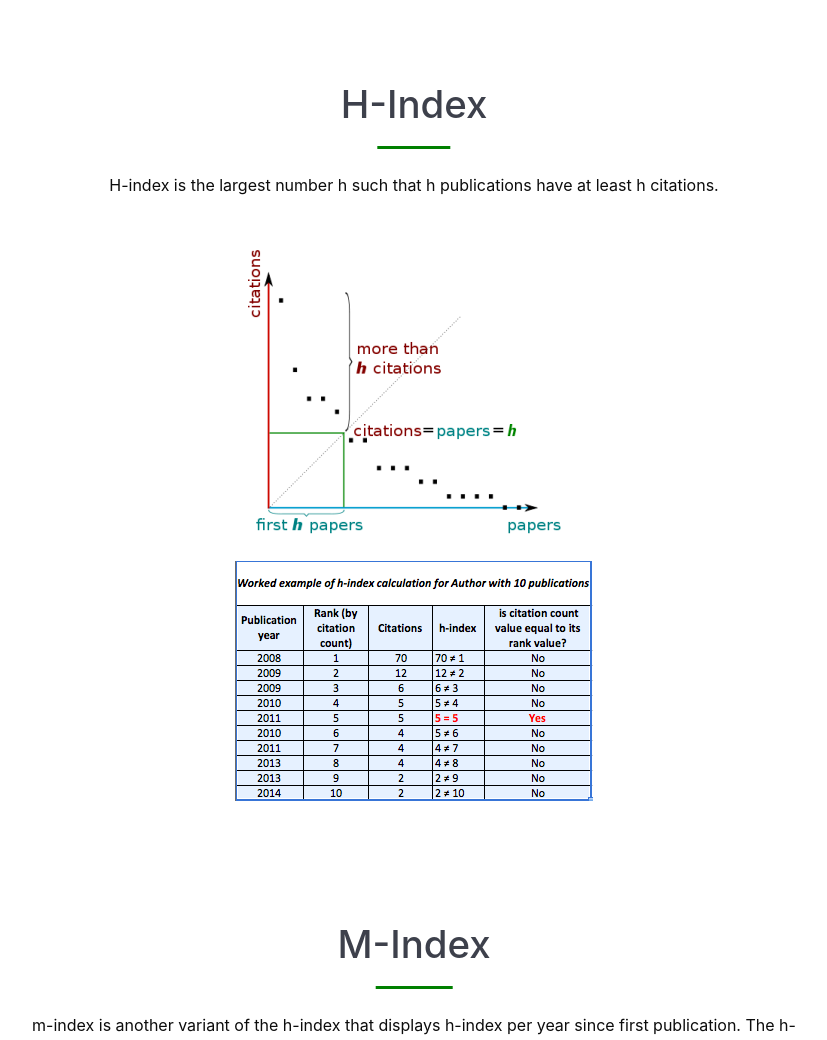
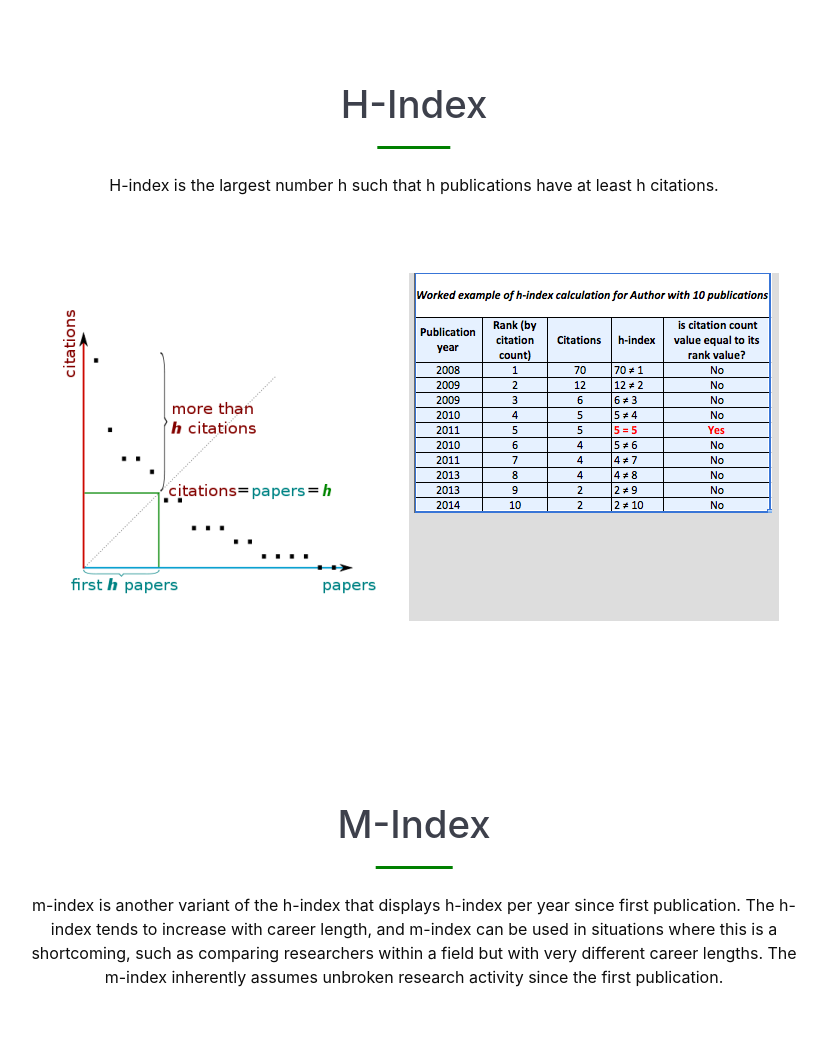
Before and after one commit to AOSSIE-Org/Aossie-Scholar, a Django app: page /metrics/info_page/ in a window 1280 px wide. Shown: the part 381-1421 px from the top of the page, without its empty margins (226-1053 px from the left). Run offline with Django 3.2, Linux system fonts and the light colour scheme; parts of the project's set-up code (start-up, migrations or seed data) failed here and were passed over; some libraries are stand-ins or nearby versions.

Commit message:
info page fixed

```diff
--- a/metrics/static/metrics/infodesign.css
+++ b/metrics/static/metrics/infodesign.css
@@ -1,6 +1,7 @@
-body{
+body {
 	overflow-x: hidden;
 }
+
 header {
 	padding: 156px 0 100px;
 }
@@ -64,7 +65,28 @@ img#navlogo {
 .def__image {
 	box-shadow: 0px 5px 10px rgba(0, 0, 0, 0.1);
 }
+
 .responsive {
 	max-width: 100%;
 	height: auto;
+}
+
+#wrapper {
+	max-width: 1050px;
+	margin: 60px auto 60px auto;
+	background-color: #DDD
   }
+  #outer {
+	display: table;
+	width: 100%;
+	table-layout: fixed;
+  }
+  .itemwrapper {
+	display: table-cell;
+	vertical-align: top;
+	width: 100%;
+  }
+  img {
+	max-width: 100%;
+	height: auto;
+  }
--- a/metrics/templates/metrics/info.html
+++ b/metrics/templates/metrics/info.html
@@ -62,10 +62,16 @@
                         <p class="def__text">
                             H-index is the largest number h such that h publications have at least h citations.
                         </p>
-                        <img class="responsive" id="hgraphimg" src="{% static 'metrics/images/hgraph.png' %}"
-                                alt="h index">
-                        <img class="responsive" id="hindeximg" src="{% static 'metrics/images/hindex.png' %}"
-                                alt="h index">
+                        <div id="wrapper">
+                            <div id="outer">
+                                <div class="itemwrapper">
+                                    <img id="hgraphimg" src="{% static 'metrics/images/hgraph.png' %}" alt="h index">
+                                </div>
+                                <div class="itemwrapper">
+                                    <img id="hindeximg" src="{% static 'metrics/images/hindex.png' %}" alt="h index">
+                                </div>
+                            </div>
+                        </div>
                     </div>
                     <div class="def def--m-index" id="m-index">
                         <h1 class="def__heading">M-Index</h1>
@@ -90,7 +96,7 @@
                             highly
                             cited papers in a data set. The g-index is always the same as or higher than the h-index.
                         </p>
-                         <div class="def__images-wrapper">
+                        <div class="def__images-wrapper">
                             <img class="responsive" id="mindeximg" src="{% static 'metrics/images/g-index.png' %}"
                                 alt="m index">
                         </div>
@@ -123,7 +129,7 @@
                             The o-index corresponds to the geometric mean of the h-index and the most cited paper of a
                             researcher.
                         </p>
-                         <div class="def__images-wrapper">
+                        <div class="def__images-wrapper">
                             <img class="responsive" id="mindeximg" src="{% static 'metrics/images/o-index.png' %}"
                                 alt="o index">
                         </div>
```
